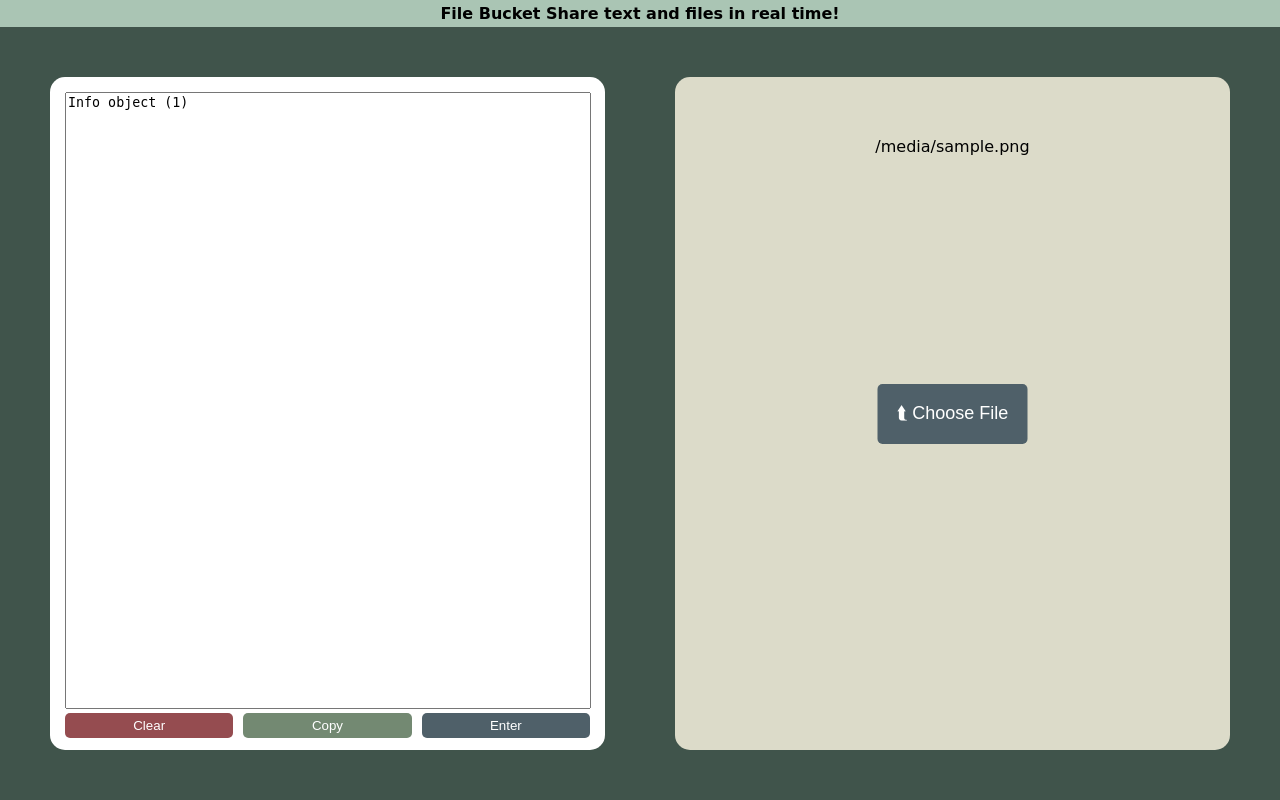
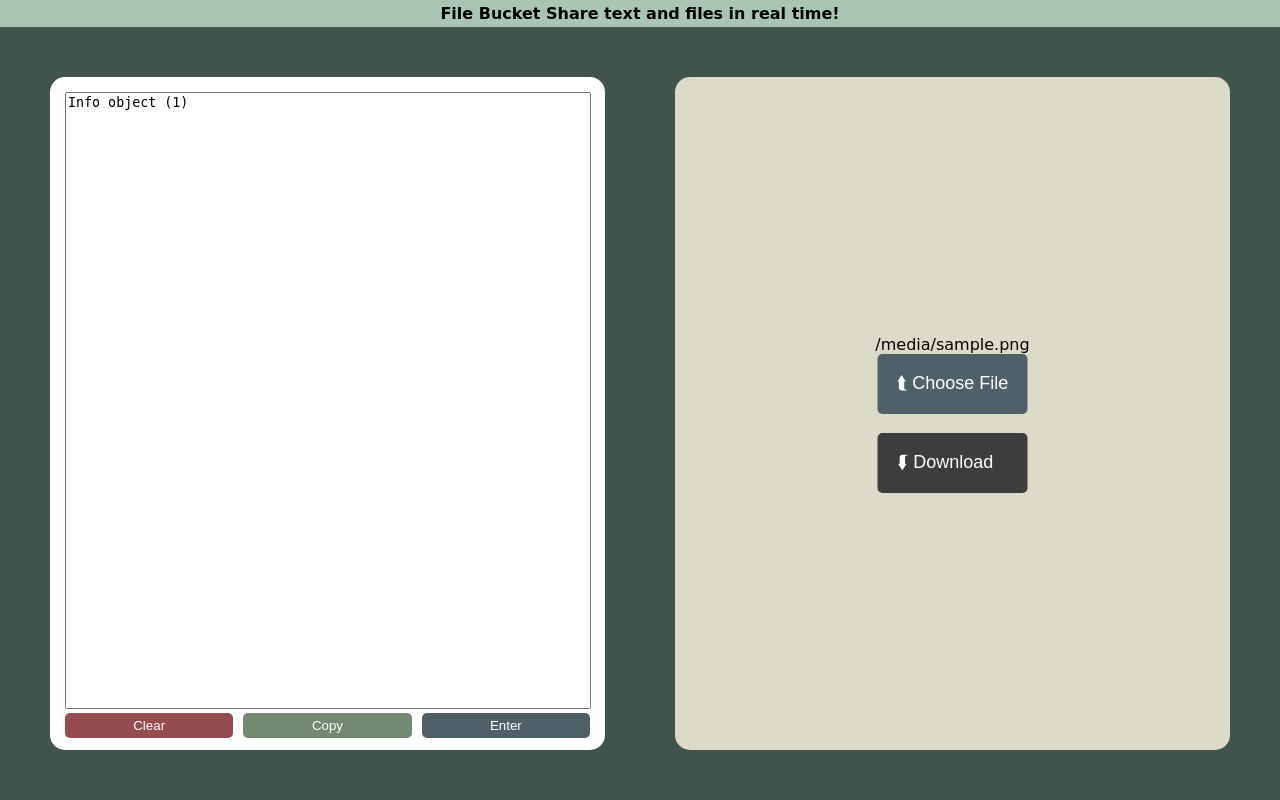
Before and after one commit to echoaj/FileBucket, a Django app: template src/templates/home.html in a window 1280 px wide. Run offline with Django 4.2, Linux system fonts and the light colour scheme; tables that the repository leaves empty hold one stand-in row (values such as "Sample post"); the template is opened without the code that fills it: values that come from a table or form of the project are taken from there, most other values are stand-ins (such as "Sample title", 1, 10 or a date in 2020); some web fonts are replaced.

Commit message:
improved UI

```diff
--- a/src/static/css/main.css
+++ b/src/static/css/main.css
@@ -101,8 +101,7 @@ textarea:focus {
   position: relative;
 }
 
-.file-button,
-.file-button-upload {
+.big-button {
   font-size: large;
   width: 150px;
   height: 60px;
@@ -112,13 +111,18 @@ textarea:focus {
   cursor: pointer;
 }
 
-.file-button {
+#file-button {
   background-color: #4F6069;
 }
 
-.file-button-upload {
+#file-button-upload {
   background-color: #738972;
   margin-top: 15px;
+}
+
+#file-button-download {
+  background-color: #3d3d3d;
+  padding-right: 20px;
 }
 
 h1 {
--- a/src/static/scss/main.scss
+++ b/src/static/scss/main.scss
@@ -103,8 +103,7 @@ textarea:focus {
     position: relative;
 }
 
-.file-button,
-.file-button-upload {
+.big-button {
     font-size: large;
     width: 150px;
     height: 60px;
@@ -114,13 +113,19 @@ textarea:focus {
     cursor: pointer;
 }
 
-.file-button{
+#file-button{
     background-color: bg("enter");
 }
 
-.file-button-upload {
+#file-button-upload {
     background-color: bg("copy");
     margin-top: 15px;
+}
+
+#file-button-download {
+    background-color: rgb(61, 61, 61);
+    padding-right: 20px;
+
 }
 
 h1 {
--- a/src/templates/home.html
+++ b/src/templates/home.html
@@ -30,18 +30,20 @@
 
             <div class="file">
                 <div class="group">
-                    <button class="file-button">⮬ Choose File</button>
+                    <div id="file-download" onclick="downloadFile('{{file_url}}', '{{file_name}}')">{{file_name}}</div>
+                    <button class="big-button" id="file-button" type="button">⮬ Choose File</button>
+                    <br><br>
+                    <button class="big-button" id="file-button-download" type="button">⮮ Download</button>
                     <form id="file-form" method="POST" enctype="multipart/form-data">
                         {% csrf_token %}
                         <input type="file" id="file-choose" style="display: none" name="doc"
                             accept="image/gif,image/jpeg,image/jpg,image/png" multiple="" method="post"
                             enctype="multipart/form-data" data-original-title="choose file">
 
-                        <button class="file-button-upload" name="file-upload-button" style="display: none"
-                            type="submit">Upload File</button>
+                        <button id="file-button-upload" name="file-upload-button" style="display: none"
+                            type="submit"></button>
                     </form>
                 </div>
-                <div id="file-download" onclick="downloadFile('{{file_url}}', '{{file_name}}')">{{file_name}}</div>
             </div>
         </div>
     </div>
```
Also changed, not shown: src/static/js/main.js (+21 -22 lines), src/media/ArrowUpload3.png (added), src/media/Finance_Tracker_New_API_2.png (added), src/media/PortfolioLogo.png (added), src/media/pencil.png (added), src/media/pencil_Pxt7Uwd.png (added), 1 other file.
